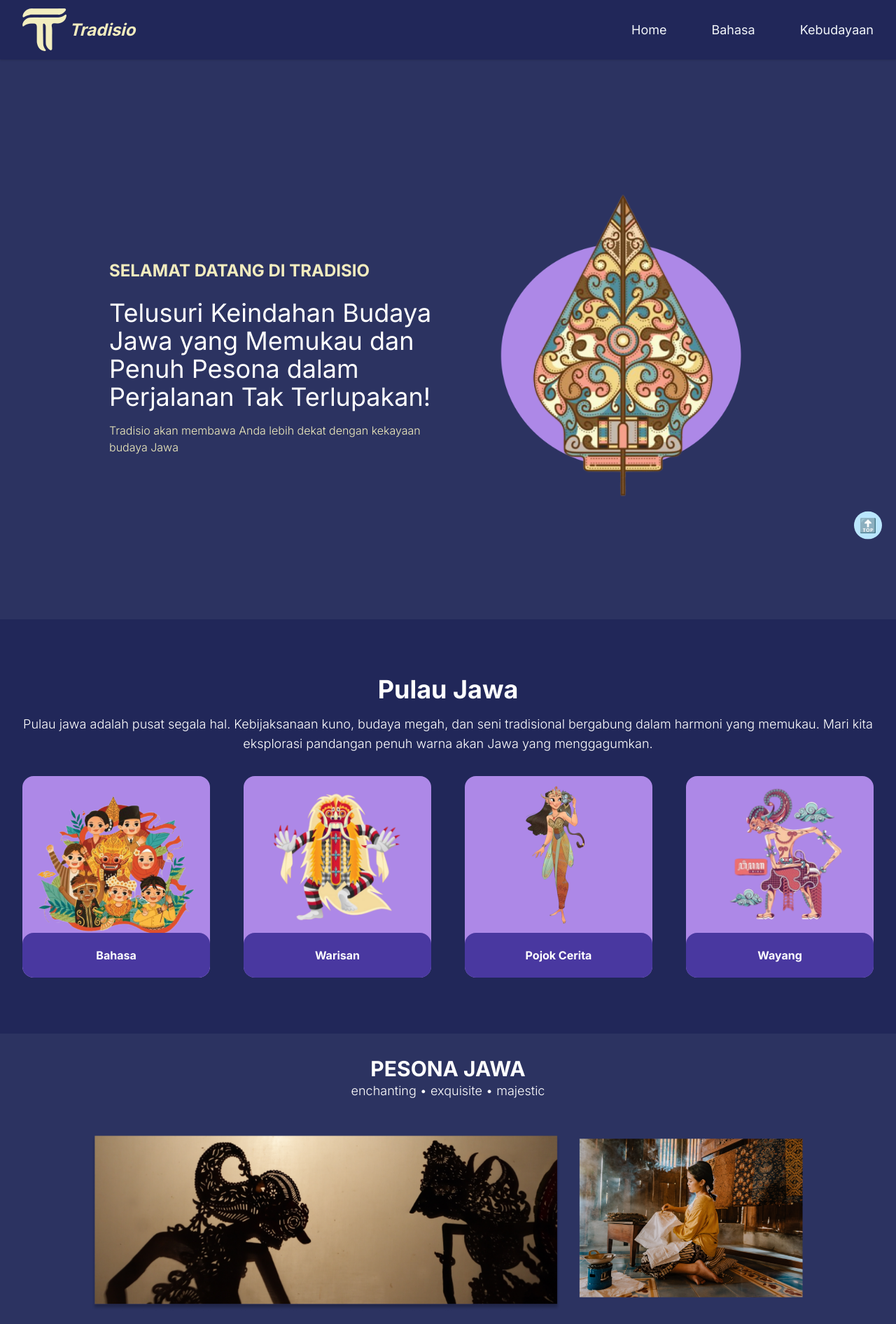
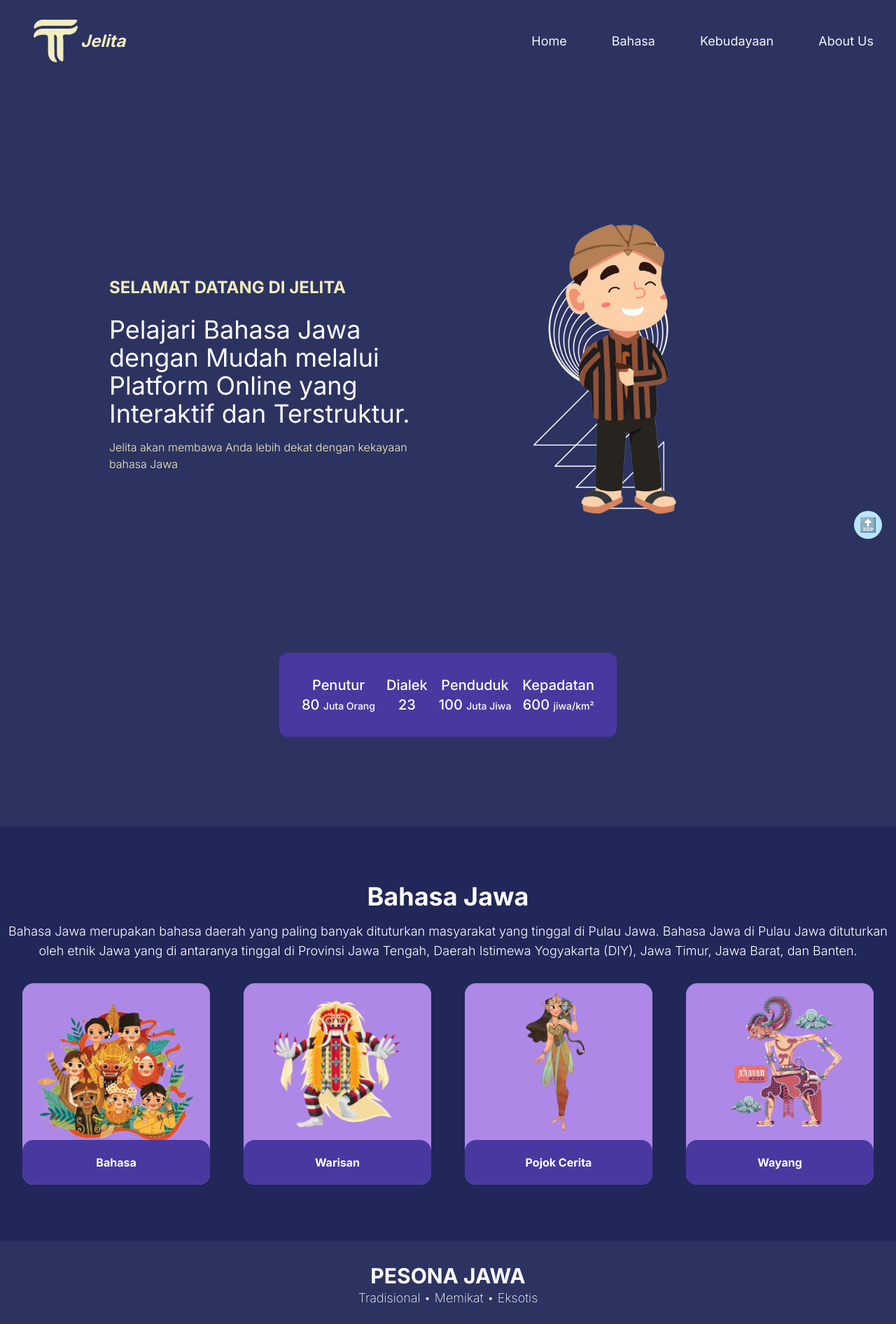
Before and after one commit to princeofverry/Sinau-Web, a Next.js app: page / in a window 1280 px wide. Shown: the top 1892 px of the page at 70% size. Built offline with nearby package versions, Linux system fonts and the light colour scheme.

Commit message:
edit: ubah all

```diff
--- a/src/app/HalamanUtama/index.js
+++ b/src/app/HalamanUtama/index.js
@@ -1,28 +1,37 @@
 import Image from "next/image";
 import React from "react";
+import Statistik from "../components/utilities/Content/statistik";
 
 const HalamanUtama = () => {
   return (
     <>
-      <div name="about" className="h-screen bg-[#2C3361] text-gray-300 pt-32 sm:pt-0">
+      <div
+        name="about"
+        className="h-screen bg-[#2C3361] text-gray-300 pt-32 sm:pt-0"
+      >
         <div className="flex flex-col justify-center items-center w-full h-full">
-          <div className="max-w-[1000px] w-full grid sm:grid-cols-2 gap-8 px-4 min-h-max mt-16">
-            <div className="sm:text-left mt-8 font-bold sm:py-8 text-white py-4 order-1 sm:order-1">
+          <div className="max-w-[1000px] w-full grid sm:grid-cols-2 gap-8 px-4 min-h-max">
+            <div className="sm:text-left font-bold sm:py-8 text-white py-4 order-1 sm:order-1">
               <h1 className="sm:py-4 py-2 sm:mt-16 text-3xl sm:text-2xl sm:text-left text-center text-[#F2ECBE]">
-                <span className="typing-animation">SELAMAT DATANG DI TRADISIO</span>
+                <span className="typing-animation">
+                  SELAMAT DATANG DI JELITA
+                </span>
               </h1>
               <div className="sm:text-left text-center text-xl sm:text-2xl md:text-4xl font-[400] text-white">
-                Telusuri Keindahan Budaya Jawa yang Memukau dan Penuh Pesona dalam Perjalanan Tak Terlupakan!
+              Pelajari Bahasa Jawa dengan Mudah melalui Platform Online yang Interaktif dan Terstruktur.
               </div>
               <div className="sm:text-md text-base font-light sm:text-left text-center sm:py-4 py-2 text-[#F2EEBF]">
-                Tradisio akan membawa Anda lebih dekat dengan kekayaan budaya Jawa
+                Jelita akan membawa Anda lebih dekat dengan kekayaan bahasa Jawa
               </div>
             </div>
             <div className="order-2 sm:order-2">
-              <Image src="/wayangBG.png" width={600} height={600} alt={"..."} />
+              <Image src="/masJawa.png" width={600} height={600} alt={"..."} />
             </div>
           </div>
         </div>
+      </div>
+      <div className="py-32 sm:pt-4 bg-[#2C3361]">
+        <Statistik />
       </div>
     </>
   );
--- a/src/app/bahasa/components/countUp.js
+++ b/src/app/bahasa/components/countUp.js
@@ -28,7 +28,7 @@ const CountUp = ({ start = 0, end, keterangan }) => {
 
     return(
         <div className="counter">
-            <h1>{value} {keterangan}</h1>
+            <h1> <a className="text-xl">{value}</a> <a className="text-sm">{keterangan}</a></h1>
         </div>
     );
 }
--- a/src/app/bahasa/components/gambar.js
+++ b/src/app/bahasa/components/gambar.js
@@ -10,7 +10,7 @@ const GambaranBahasa = ({ source, judul, backgroundColor }) => {
 
   return (
     <div style={containerStyle}>
-      <div className="font-bold">{judul}</div>
+      <div className="text-[#2C3361] font-bold">{judul}</div>
       <Image
         src={source}
         width={450}
--- a/src/app/components/utilities/Content/PesonaJawa.js
+++ b/src/app/components/utilities/Content/PesonaJawa.js
@@ -1,13 +1,14 @@
 import Image from "next/image";
 import React from "react";
+import Statistik from "./statistik";
 
 const PesonaJawa = () => {
   return (
     <>
       <div className="bg-[#2C3361] text-white pt-8">
         <h2 className="text-3xl font-bold text-center">PESONA JAWA</h2>
-        <p className="max-w-screen-xl sm:text-md text-lg sm:font-base font-light mx-auto text-center  text-white pb-8">
-          enchanting • exquisite • majestic
+        <p className="max-w-screen-xl sm:text-md text-lg sm:font-base font-extralight mx-auto text-center  text-white pb-8">
+          Tradisional • Memikat • Eksotis
         </p>
       </div>
       <div className="grid grid-cols-1 md:grid-cols-3 grid-rows-2 gap-4 bg-[#2C3361] p-4 md:px-32">
--- a/src/app/components/utilities/Content/index.js
+++ b/src/app/components/utilities/Content/index.js
@@ -7,12 +7,15 @@ const ContentHomePage = () => {
     <>
       <div className="bg-[#212759] h-full text-white py-20">
         <div className="max-w-screen-xl mx-auto">
-        <h1 className="text-4xl font-bold text-white text-center pb-4">Pulau Jawa </h1>
+          <h1 className="text-4xl font-bold text-white text-center pb-4">
+            Bahasa Jawa{" "}
+          </h1>
           <p className="max-w-screen-xl sm:text-md text-lg sm:font-base font-light mx-auto text-center text-white pb-8">
-            Pulau jawa adalah pusat segala hal. Kebijaksanaan kuno, budaya
-            megah, dan seni tradisional bergabung dalam harmoni yang memukau.
-            Mari kita eksplorasi pandangan penuh warna akan Jawa yang
-            menggagumkan.
+            Bahasa Jawa merupakan bahasa daerah yang paling banyak dituturkan
+            masyarakat yang tinggal di Pulau Jawa. Bahasa Jawa di Pulau Jawa
+            dituturkan oleh etnik Jawa yang di antaranya tinggal di Provinsi
+            Jawa Tengah, Daerah Istimewa Yogyakarta (DIY), Jawa Timur, Jawa
+            Barat, dan Banten.
           </p>
           <ul className="flex flex-col sm:flex-row sm:justify-center items-center gap-12 mx-8">
             <li className="bg-[#AD88E7] w-80 h-72 rounded-2xl relative overflow-hidden">
@@ -75,7 +78,7 @@ const ContentHomePage = () => {
         </div>
       </div>
       {/* Konten Baru */}
-      <PesonaJawa/>
+      <PesonaJawa />
     </>
   );
 };
--- a/src/app/components/utilities/Content/statistik.js
+++ b/src/app/components/utilities/Content/statistik.js
@@ -4,16 +4,14 @@ import CountUp from "../../../bahasa/components/countUp";
 const Statistik = () => {
   return (
     <>
-      <div className="bg-[#2C3361]">
-      </div>
-      <div className="w-full h-fit p-8 bg-[#4938A0] text-white">
+      <div className="w-fit mx-auto rounded-xl h-fit sm:p-8 p-12 bg-[#4938A0] hover:scale-105 transition duration-300 text-white">
         <div className="flex sm:flex-row sm:justify-around gap-4 flex-col text-xl font-[500]">
           <div className="text-center">
             {" "}
             {/* Tambahkan kelas text-center di sini */}
             <div className="">
-              <h1 className="">Luas</h1>
-              <CountUp start={0} end={128297} keterangan={"km²"} />
+              <h1 className="">Penutur</h1>
+              <CountUp start={0} end={80} keterangan={"Juta Orang"} />
             </div>
           </div>
           <div className="text-center">
@@ -21,8 +19,8 @@ const Statistik = () => {
             {/* Tambahkan kelas text-center di sini */}
             <div className=" ">
               <div className="">
-                <h1>Provinsi</h1>
-                <CountUp start={0} end={6} keterangan={""} />
+                <h1>Dialek</h1>
+                <CountUp start={0} end={23} keterangan={""} />
               </div>
             </div>
           </div>
@@ -48,8 +46,7 @@ const Statistik = () => {
           </div>
         </div>
       </div>
-      <div className="bg-[#212759]">
-      </div>
+      <div className="bg-[#212759]"></div>
     </>
   );
 };
--- a/src/app/components/utilities/Navbar/index.js
+++ b/src/app/components/utilities/Navbar/index.js
@@ -7,10 +7,11 @@ const Navbar = () => {
   const [navbarOpen, setNavbarOpen] = useState(false);
 
   return (
-    <nav className="w-full bg-[#212759] shadow sticky top-0 z-50">
+    // #212759
+    <nav className="w-full bg-[#2C3361] sticky top-0 z-50">
       <div className="justify-between px-4 mx-auto lg:max-w-7xl md:items-center md:flex md:px-8">
         <div className="flex items-center justify-between py-3 md:block">
-          <div className="flex items-center space-x-1 group">
+          <div className="flex items-center space-x-1 group p-4">
             <Image
               src="/Tradisio.png"
               alt="logo-tradisio"
@@ -18,7 +19,7 @@ const Navbar = () => {
               height={30}
               className="logo-tradisio group-hover:animate-goyang"
             />
-            <p className="text-2xl font-bold italic text-[#F2ECBE]">Tradisio</p>
+            <p className="text-2xl font-bold italic text-[#F2ECBE]">Jelita</p>
           </div>
           <div className="md:hidden">
             <button
@@ -68,6 +69,9 @@ const Navbar = () => {
             <li className="text-slate-100 text-lg hover:text-[#F2EEBF] hover:underline hover:font-bold transition-all duration-500">
               <Link href="/wayang">Kebudayaan</Link>
             </li>
+            <li className="text-slate-100 text-lg hover:text-[#F2EEBF] hover:underline hover:font-bold transition-all duration-500">
+              <Link href="/wayang">About Us</Link>
+            </li>
           </ul>
         </div>
       </div>
--- a/src/app/not-found.js
+++ /dev/null
@@ -1,14 +0,0 @@
-import Image from "next/image";
-import React from "react";
-import RootLayout from "./layout";
-
-const NotFound = () => {
-  return (
-    <>
-      <h1>Ooooopppsssss...</h1>
-      <h3>destination unknown</h3>
-    </>
-  );
-};
-
-export default NotFound;
--- a/src/app/page.js
+++ b/src/app/page.js
@@ -1,6 +1,5 @@
 import ContentHomePage from "./components/utilities/Content";
 import HalamanUtama from "./HalamanUtama";
-import Statistik from "./components/utilities/Content/statistik";
 import BackToTop from "./components/utilities/Component/BackToTop";
 
 export default function Home() {
@@ -8,7 +7,6 @@ export default function Home() {
     <>
         <HalamanUtama />
         <ContentHomePage />
-        <Statistik />
         <BackToTop url={"/"}/>
     </>
   );
```
Also changed, not shown: public/masJawa.png (added).
